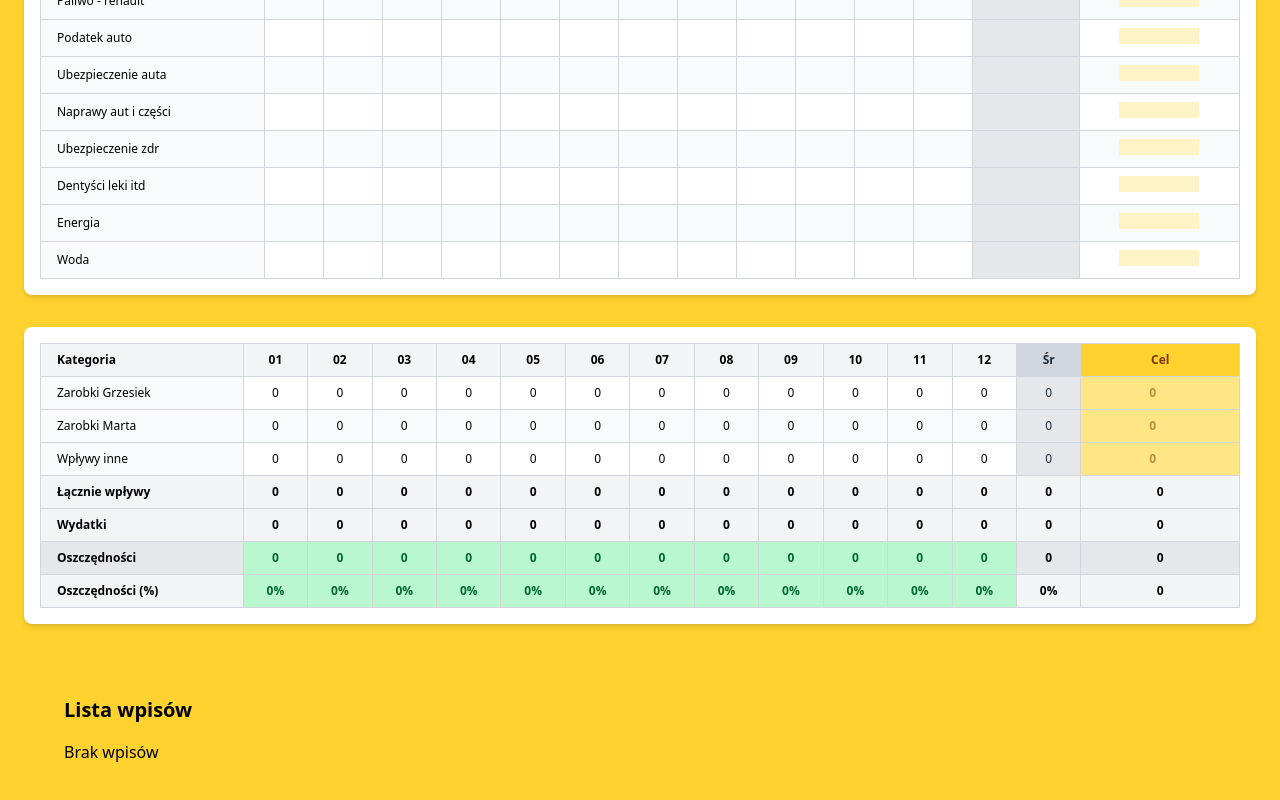
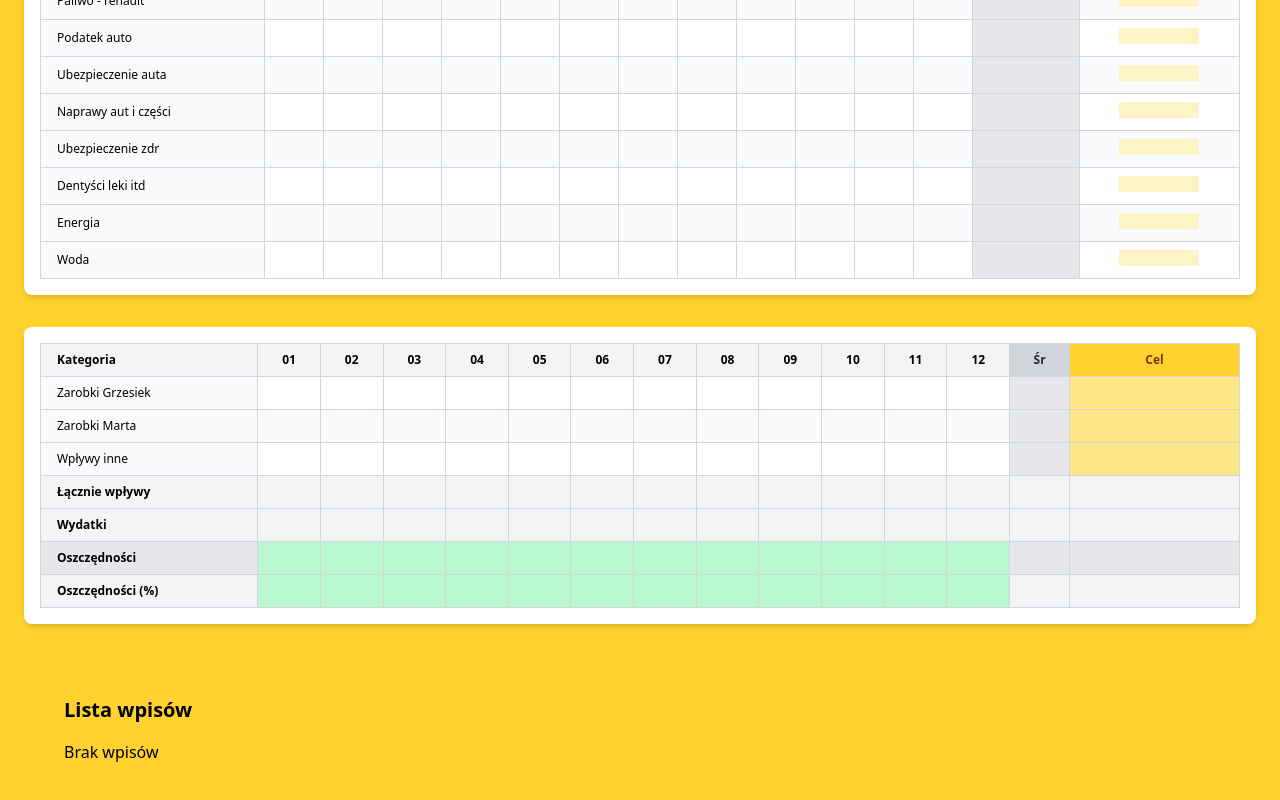
Before and after one commit to oleksaGrzegorz/budget-app, a React (Vite) app: page / in a window 1280 px wide. Shown: the part 760-1560 px from the top of the page. Built offline with nearby package versions, Linux system fonts and the light colour scheme.

Commit message:
refactor: handle 0 and null return values

```diff
--- a/src/components/BudgetSummaryTable/BudgetSummaryTable.tsx
+++ b/src/components/BudgetSummaryTable/BudgetSummaryTable.tsx
@@ -14,18 +14,32 @@ export const BudgetSummaryTable = ({
   incomeGoals,
   setIncomeGoals,
 }: BudgetSummaryTableProps) => {
-  const getTotalExpenses = (month: string) =>
-    Object.values(expenses).reduce((sum, cat) => sum + (cat[month] || 0), 0);
+  const getTotalExpenses = (month: string): number | null => {
+    const total = Object.values(expenses ?? {}).reduce(
+      (sum, cat) => sum + (cat?.[month] || 0),
+      0,
+    );
+    return total === 0 ? null : total;
+  };
 
-  const getTotalIncome = (month: string) =>
-    Object.values(incomes).reduce((sum, cat) => sum + (cat[month] || 0), 0);
+  const getTotalIncome = (month: string): number | null => {
+    const total = Object.values(incomes).reduce(
+      (sum, cat) => sum + (cat[month] || 0),
+      0,
+    );
+    return total === 0 ? null : total;
+  };
 
-  const getSavings = (month: string) =>
-    getTotalIncome(month) - getTotalExpenses(month);
+  const getSavings = (month: string): number | null => {
+    const income = getTotalIncome(month);
+    const expenses = getTotalExpenses(month);
+    if (income === null && expenses === null) return null;
+    return (income ?? 0) - (expenses ?? 0);
+  };
 
   const getAverageIncomeForCategory = (category: string) => {
     const monthsData = incomes[category];
-    if (!monthsData) return 0;
+    if (!monthsData) return null;
 
     const values = Object.values(monthsData).filter((v) => v > 0);
     if (values.length === 0) return 0;
@@ -34,12 +48,16 @@ export const BudgetSummaryTable = ({
     return (sum / values.length).toFixed(2);
   };
 
-  const getAverageSavings = () => {
-    const savings = months.map((month) => getSavings(month));
-    const activeMonths = savings.filter((val) => val !== 0);
-    if (activeMonths.length === 0) return 0;
-    const sum = activeMonths.reduce((acc, val) => acc + val, 0);
-    return (sum / activeMonths.length).toFixed(2);
+  const getAverageSavings = (): string | null => {
+    const validMonths = months.filter(
+      (m) => getTotalIncome(m) != null || getTotalExpenses(m) != null,
+    );
+
+    if (validMonths.length === 0) return null;
+
+    const sum = validMonths.reduce((acc, m) => acc + (getSavings(m) ?? 0), 0);
+
+    return (sum / validMonths.length).toFixed(2);
   };
 
   return (
@@ -79,7 +97,7 @@ export const BudgetSummaryTable = ({
                 key={month}
                 className="px-3 py-2 text-center border border-gray-300"
               >
-                {incomes[category]?.[month] || 0}
+                {incomes[category]?.[month] || null}
               </td>
             ))}
             <td className="px-3 py-2 text-center border border-gray-300 bg-gray-200 text-gray-800 font-medium">
@@ -92,8 +110,8 @@ export const BudgetSummaryTable = ({
                   incomeGoals[category]
                   ? "bg-red-200 text-red-800"
                   : incomeGoals[category]
-                    ? "bg-green-200 text-green-800"
-                    : "bg-amber-200 text-amber-900"
+                  ? "bg-green-200 text-green-800"
+                  : "bg-amber-200 text-amber-900"
               }`}
             >
               <input
@@ -106,7 +124,6 @@ export const BudgetSummaryTable = ({
                   }))
                 }
                 className="w-20 text-center bg-transparent outline-none"
-                placeholder="0"
               />
             </td>
           </tr>
@@ -119,13 +136,13 @@ export const BudgetSummaryTable = ({
           {months.map((month) => (
             <td
               key={month}
-              className="px-3 py-2 text-center border border-gray-300 "
+              className="px-3 py-2 text-center border border-gray-300"
             >
               {getTotalIncome(month)}
             </td>
           ))}
-          <td className="px-3 py-2 text-center border border-gray-300">0</td>
-          <td className="px-3 py-2 text-center border border-gray-300">0</td>
+          <td className="px-3 py-2 text-center border border-gray-300"></td>
+          <td className="px-3 py-2 text-center border border-gray-300"></td>
         </tr>
 
         <tr className="bg-gray-100 font-semibold">
@@ -135,13 +152,13 @@ export const BudgetSummaryTable = ({
           {months.map((month) => (
             <td
               key={month}
-              className="px-3 py-2 text-center border border-gray-300 "
+              className="px-3 py-2 text-center border border-gray-300"
             >
               {getTotalExpenses(month)}
             </td>
           ))}
-          <td className="px-3 py-2 text-center border border-gray-300">0</td>
-          <td className="px-3 py-2 text-center border border-gray-300">0</td>
+          <td className="px-3 py-2 text-center border border-gray-300"></td>
+          <td className="px-3 py-2 text-center border border-gray-300"></td>
         </tr>
 
         <tr className="bg-gray-200 font-semibold">
@@ -154,7 +171,7 @@ export const BudgetSummaryTable = ({
               <td
                 key={month}
                 className={`px-3 py-2 text-center border border-gray-300 ${
-                  savings < 0
+                  savings != null && savings < 0
                     ? "bg-red-200 text-red-800"
                     : "bg-green-200 text-green-800"
                 }`}
@@ -166,7 +183,7 @@ export const BudgetSummaryTable = ({
           <td className="px-3 py-2 text-center border border-gray-300">
             {getAverageSavings()}
           </td>
-          <td className="px-3 py-2 text-center border border-gray-300">0</td>
+          <td className="px-3 py-2 text-center border border-gray-300"></td>
         </tr>
 
         <tr className="bg-gray-100 font-semibold">
@@ -176,39 +193,46 @@ export const BudgetSummaryTable = ({
           {months.map((month) => {
             const savings = getSavings(month);
             const totalIncome = getTotalIncome(month);
-            const percentage = totalIncome
-              ? Number(((savings / totalIncome) * 100).toFixed(1))
-              : 0;
+
+            const percentage =
+              totalIncome != null && savings != null
+                ? Number(((savings / totalIncome) * 100).toFixed(1))
+                : null;
+
             return (
               <td
                 key={month}
                 className={`px-3 py-2 text-center border border-gray-300 ${
-                  percentage < 0
+                  percentage != null && percentage < 0
                     ? "bg-red-200 text-red-800"
                     : "bg-green-200 text-green-800"
                 }`}
               >
-                {percentage}%
+                {percentage != null ? percentage + "%" : null}
               </td>
             );
           })}
           <td className="px-3 py-2 text-center border border-gray-300">
             {(() => {
               const totalSavings = months.reduce(
-                (acc, m) => acc + getSavings(m),
+                (acc, m) => acc + (getSavings(m) ?? 0),
                 0,
               );
               const totalIncome = months.reduce(
-                (acc, m) => acc + getTotalIncome(m),
+                (acc, m) => acc + (getTotalIncome(m) ?? 0),
                 0,
               );
-              const avgPercentage = totalIncome
-                ? Number(((totalSavings / totalIncome) * 100).toFixed(1))
-                : 0;
+
+              if (!totalIncome) return null;
+
+              const avgPercentage = Number(
+                ((totalSavings / totalIncome) * 100).toFixed(1),
+              );
+
               return avgPercentage + "%";
             })()}
           </td>
-          <td className="px-3 py-2 text-center border border-gray-300">0</td>
+          <td className="px-3 py-2 text-center border border-gray-300"></td>
         </tr>
       </tbody>
     </table>
```
